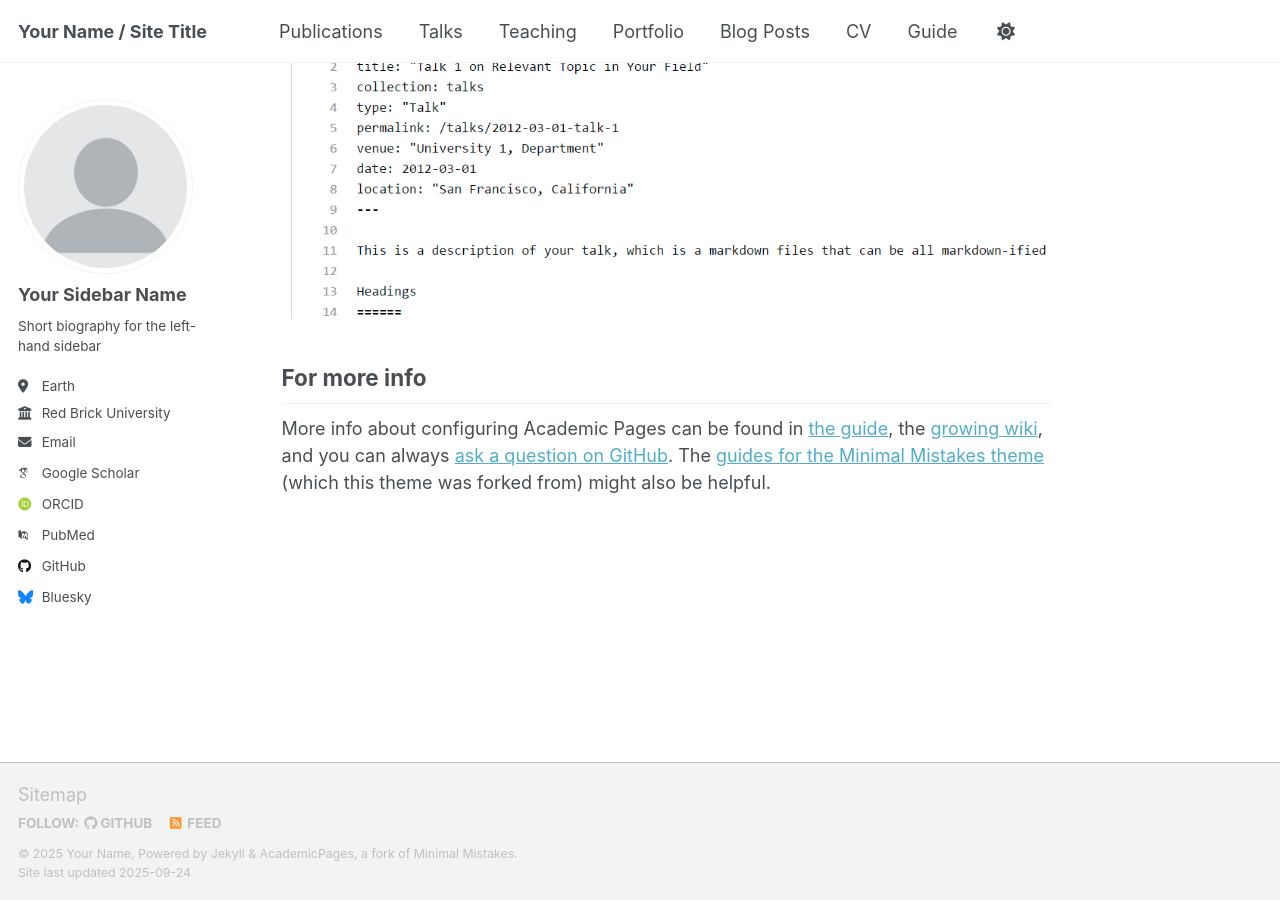
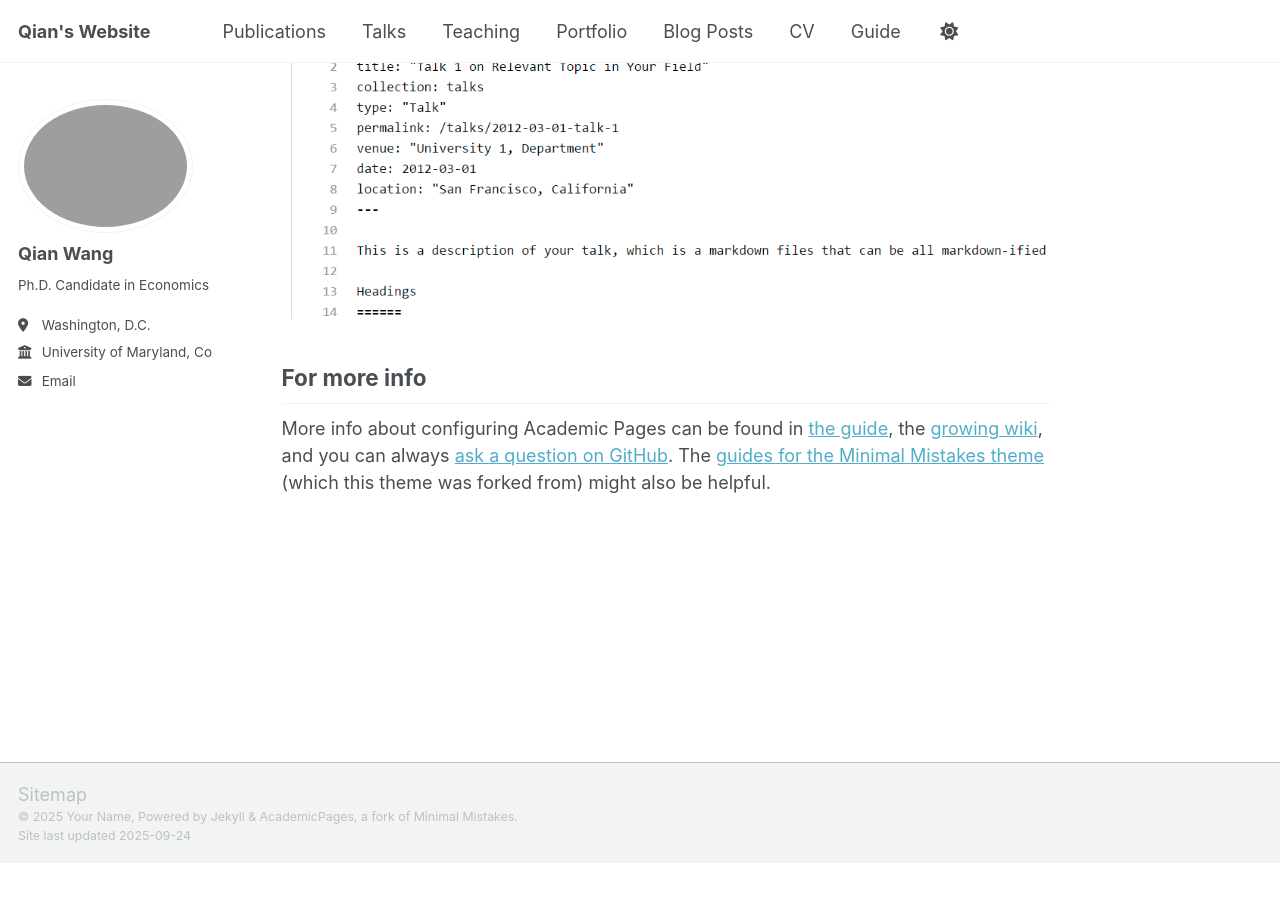
Before and after one commit to qwang819/qwang819.github.io, a Jekyll site: the page built from _pages/about.md, in a window 1280 px wide and 900 px high, scrolled down 2880 px. Built offline with Jekyll 4.4.1, drawn with Linux system fonts in a browser that asks for light colours; some web fonts are replaced; a script that is not in the unit is left out; after the commit the page ends 3743 px from its top, so only the background shows below that.

Commit message:
Update _config.yml

```diff
--- a/_config.yml
+++ b/_config.yml
@@ -9,38 +9,38 @@
 # Basic Site Settings
 locale                   : "en-US"
 site_theme               : "default" # Currently available options are "default", "air"
-title                    : "Your Name / Site Title"
+title                    : "Qian's Website"
 title_separator          : "-"
 name                     : &name "Your Name"
 description              : &description "Your Name's academic portfolio"   # Update this with a general description of your site, this is the default if not overridden by a page
-url                      : https://academicpages.github.io # The base hostname & protocol for your site e.g. "https://[your GitHub username].github.io",
+url                      : https://qwang819.github.io # The base hostname & protocol for your site e.g. "https://[your GitHub username].github.io",
                                                            # or if you already have some other page hosted on Github then use "https://[your GitHub username].github.io/[Your Repo Name]"
 baseurl                  : "" # the subpath of your site, e.g. "/blog"
-repository               : "academicpages/academicpages.github.io"
+repository               : "qwang819/qwang819.github.io"
 
 # Site Author - The following control what appear as part of the author content on the side bar.
 #               If a field is blank the icon and link will not appear, otherwise it will be shown.
 #               Additional customization can be done by editing /_includes/author-profile.html
 author:
   # Biographic information
-  avatar           : "profile.png"
-  name             : "Your Sidebar Name"
+  avatar           : "/images/headshot.jpg"
+  name             : "Qian Wang"
   pronouns         : # example: "she/her"
-  bio              : "Short biography for the left-hand sidebar"
-  location         : "Earth"
-  employer         : "Red Brick University"
+  bio              : "Ph.D. Candidate in Economics"
+  location         : "Washington, D.C."
+  employer         : "University of Maryland, College Park"
   uri              : # URL
-  email            : "none@example.org"
+  email            : "qwang819@umd.edu"
 
   # Academic websites
   academia         : # URL
   arxiv            : # URL - Update with the correct link to your profile
-  googlescholar    : "https://scholar.google.com/citations?user=PS_CX0AAAAAJ"
+  googlescholar    : # "https://scholar.google.com/citations?user=PS_CX0AAAAAJ"
   inspire-hep      : # URL
   impactstory      : # URL
-  orcid            : "http://orcid.org/yourorcidurl"
+  orcid            : # "http://orcid.org/yourorcidurl"
   semantic         : # URL
-  pubmed           : "https://www.ncbi.nlm.nih.gov/pubmed/?term=john+snow"
+  pubmed           : # "https://www.ncbi.nlm.nih.gov/pubmed/?term=john+snow"
   researchgate     : # URL
   scopus           : # URL
 
@@ -48,13 +48,13 @@ author:
   bitbucket        : # Username - Update with your username on the site
   codepen          : # Username
   dribbble         : # Username
-  github           : "academicpages"
+  github           : # "academicpages"
   kaggle           : # Username
   stackoverflow    : # User number or user number and name (i.e., use "1" or "1/jeff-atwood")
 
   # Social media
   artstation       : # Username
-  bluesky          : "bsky.app" # Replace this with you Bluesky username
+  bluesky          : # "bsky.app" # Replace this with you Bluesky username
   facebook         : # Username
   flickr           : # Username
   foursquare       : # Username
@@ -122,7 +122,7 @@ staticman:
       options:
         format           : "iso8601" # "iso8601" (default), "timestamp-seconds", "timestamp-milliseconds"
 atom_feed:
-  hide                   : false     # change to true to hide the RSS feed in the footer
+  hide                   : true     # change to true to hide the RSS feed in the footer
   path                   : # blank (default) uses feed.xml
 
 
```
